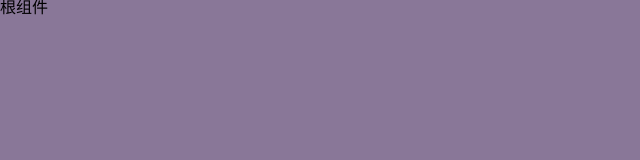
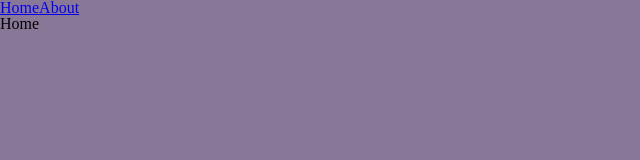
Before and after one commit to WonYves/React-FBMS, a React (Vite) app: page /home in a window 1280 px wide. Shown: the top 160 px of the page, without its empty margins (0-640 px from the left). Built offline with nearby package versions, Linux system fonts and the light colour scheme.

Commit message:
路由表

```diff
--- a/src/App.tsx
+++ b/src/App.tsx
@@ -1,13 +1,15 @@
-import { useState } from 'react'
-
+import {useRoutes, Link} from 'react-router-dom'  //{ route的hook }
+import router from './router' // {路由表}
 
 const App = () => {
-  const [count, setCount] = useState(0)
-
+  const outlet = useRoutes(router)  //将路由表存入
   return (
     <div>
-      根组件
+      <Link to='/home'>Home</Link>
+      <Link to='/about'>About</Link>
 
+      {/* 占位符 */}
+      {outlet}
     </div>
   )
 }
--- a/src/main.tsx
+++ b/src/main.tsx
@@ -10,9 +10,12 @@ import './assets/styles/global.scss'
 // 组件的样式
 
 import App from './App'
+import { BrowserRouter } from 'react-router-dom'
 
 ReactDOM.createRoot(document.getElementById('root') as HTMLElement).render(
   <React.StrictMode>
-    <App />
+    <BrowserRouter>
+      <App />
+    </BrowserRouter>
   </React.StrictMode>
 )
--- /dev/null
+++ b/src/router/index.tsx
@@ -0,0 +1,24 @@
+import { lazy } from 'react'
+import Home from '../view/Home'
+import About from '../view/About'
+/// Navigate 重定向组件
+import { Navigate } from "react-router-dom"
+
+
+const routes = [
+    {
+        path:'/',
+        element:<Navigate to='/home'/>
+    },
+    {
+        path:'/home',
+        element:<Home />
+
+    },
+    {
+        path:'/about',
+        element:<About />
+    }
+]
+
+export default routes
--- a/src/view/Home/index.tsx
+++ b/src/view/Home/index.tsx
@@ -1,4 +1,3 @@
-import '../view1/view1.scss'
 
 const Home = () => {
     return(
```
